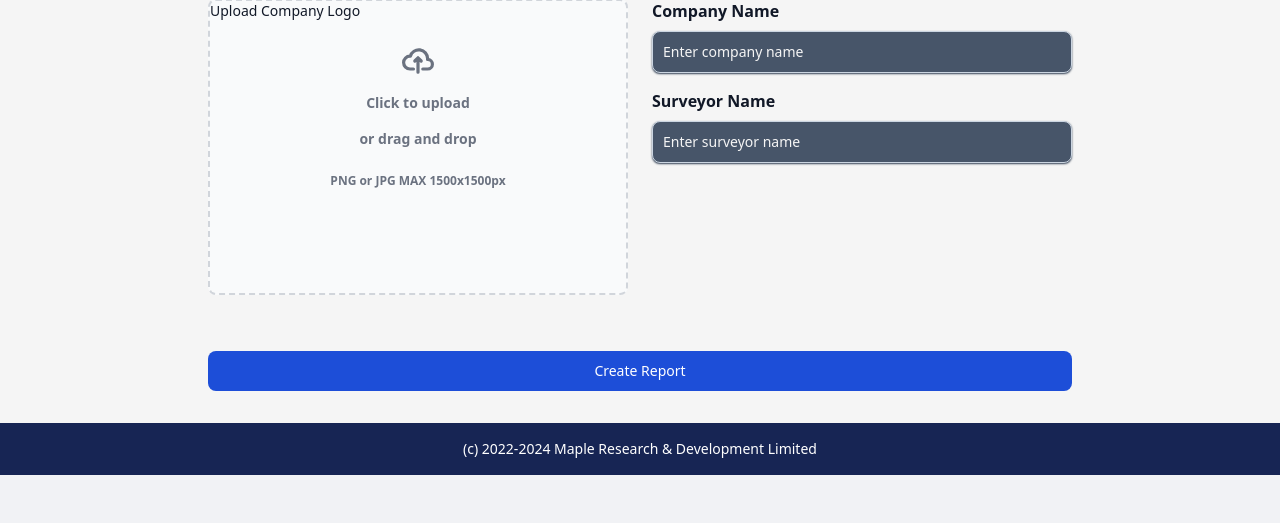
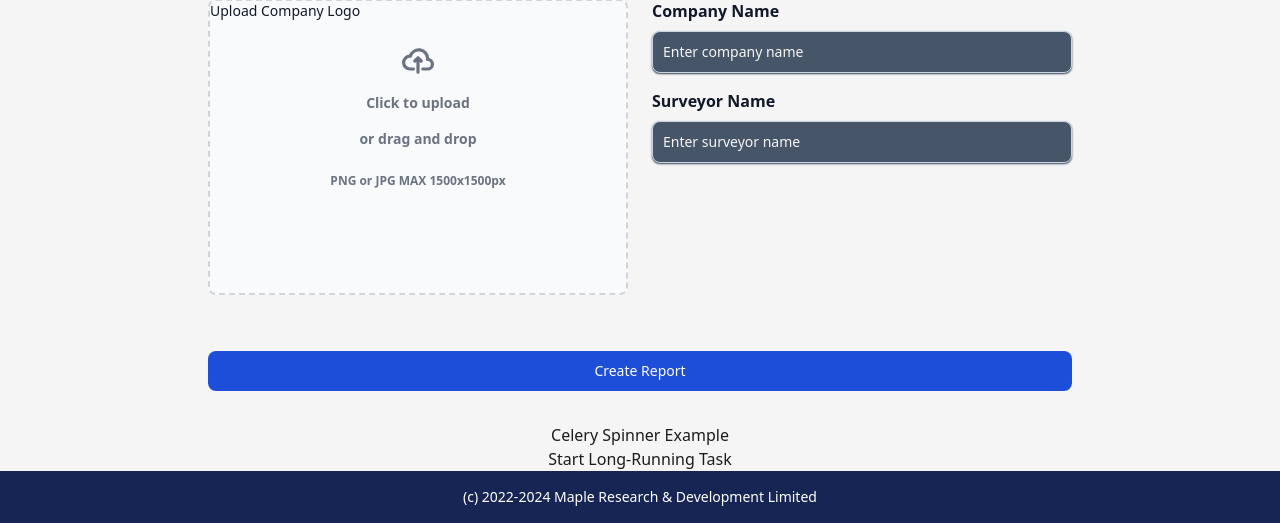
Before and after one commit to GreenCatInForest/md_app, a Django app: page /reports/report/ in a window 1280 px wide. Shown: the part 2087-2610 px from the top of the page. Before the commit the page ends 2562 px from the top, so only its background shows below. Run offline with Django 5.2, Linux system fonts and the light colour scheme; the visitor is signed in with stand-in values (Sample User, id 1); style sheets or scripts are compiled from the project's sources; parts of the project's set-up code (start-up, migrations or seed data) failed here and were passed over; some libraries are stand-ins or nearby versions.

Commit message:
set dummy spinner

```diff
--- a/reports/templates/reports/report.html
+++ b/reports/templates/reports/report.html
@@ -283,6 +283,15 @@
     </article>
 </div>
 
+<h1 style="text-align:center;">Celery Spinner Example</h1>
+<div style="text-align:center;">
+    <button id="start-button">Start Long-Running Task</button>
+</div>
+
+<div class="spinner" id="spinner"></div>
+
+<div id="result"></div>
+
 <!-- Include necessary scripts -->
 <script src="{% static 'js/datepicker.js' %}" defer></script>
 <script src="https://cdn.jsdelivr.net/npm/flowbite@2.5.1/dist/flowbite.min.js" defer></script>
@@ -446,7 +455,71 @@
             });
         });
 </script>
+<script>
+    document.getElementById('start-button').addEventListener('click', function() {
+        // Show the spinner
+        document.getElementById('spinner').style.display = 'block';
+        document.getElementById('result').innerHTML = '';
 
+        // Start the task via AJAX
+        fetch("{% url 'start_task' %}", {
+            method: 'POST',
+            headers: {
+                'Content-Type': 'application/json',
+                'X-CSRFToken': getCookie('csrftoken')  // Include CSRF token
+            },
+            body: JSON.stringify({})
+        })
+        .then(response => response.json())
+        .then(data => {
+            if (data.task_id) {
+                // Poll for task status
+                pollTask(data.task_id);
+            } else {
+                document.getElementById('spinner').style.display = 'none';
+                document.getElementById('result').innerHTML = 'Error starting task.';
+            }
+        });
+    });
+
+    function pollTask(taskId) {
+        const interval = setInterval(() => {
+            fetch(`/task-status/${taskId}/`)
+            .then(response => response.json())
+            .then(data => {
+                if (data.state === 'SUCCESS') {
+                    clearInterval(interval);
+                    document.getElementById('spinner').style.display = 'none';
+                    document.getElementById('result').innerHTML = data.result;
+                } else if (data.state === 'FAILURE') {
+                    clearInterval(interval);
+                    document.getElementById('spinner').style.display = 'none';
+                    document.getElementById('result').innerHTML = 'Task failed: ' + data.status;
+                } else {
+                    // Task is still running
+                    console.log(data.status);
+                }
+            });
+        }, 1000); // Poll every 1 second
+    }
+
+    // Function to get CSRF token from cookies
+    function getCookie(name) {
+        let cookieValue = null;
+        if (document.cookie && document.cookie !== '') {
+            const cookies = document.cookie.split(';');
+            for (let i = 0; i < cookies.length; i++) {
+                const cookie = cookies[i].trim();
+                // Does this cookie string begin with the name we want?
+                if (cookie.substring(0, name.length + 1) === (name + '=')) {
+                    cookieValue = decodeURIComponent(cookie.substring(name.length + 1));
+                    break;
+                }
+            }
+        }
+        return cookieValue;
+    }
+</script>
 
 
 {% endblock %}
--- a/reports/urls.py
+++ b/reports/urls.py
@@ -1,5 +1,5 @@
 from django.urls import path
-from .views import report_view, historical_reports_view, download_report, report_detail_view, manuals_view, manual_download
+from .views import report_view, historical_reports_view, download_report, report_detail_view, manuals_view, manual_download, start_task, task_status
 from django.conf import settings
 from django.conf.urls.static import static
 
@@ -12,4 +12,7 @@ urlpatterns = [
     path('download-report/<int:report_id>/', download_report, name='download_report'),
     path('manuals/', manuals_view, name='manuals'),
     path('manuals/download/<int:download_id>/', manual_download, name='manual_download'),
+    path('start-task/', start_task, name='start_task'),
+    path('task-status/<str:task_id>/', task_status, name='task_status'),
+
 ] + static(settings.MEDIA_URL, document_root=settings.MEDIA_ROOT)
--- a/reports/views.py
+++ b/reports/views.py
@@ -5,10 +5,10 @@ import re
 
 import pandas as pd
 from io import StringIO
-
+from celery.result import AsyncResult
 
 from django.shortcuts import render, HttpResponse, get_object_or_404
-from django.http import FileResponse, Http404
+from django.http import FileResponse, Http404, JsonResponse
 from django.utils import timezone
 from datetime import datetime, time, timedelta
 from django.utils._os import safe_join
@@ -26,6 +26,37 @@ from .utils.normalize_logger_serial import normalize_logger_serial
 from .utils.resize_and_save_image import resize_and_save_image
 from .utils.room_data import RoomData
 
+from .tasks import long_running_task
+
+
+def task_status(request, task_id):
+    result = AsyncResult(task_id)
+    if result.state == 'PENDING':
+        response = {
+            'state': result.state,
+            'status': 'Pending...'
+        }
+    elif result.state != 'FAILURE':
+        response = {
+            'state': result.state,
+            'status': result.info if result.info else 'Processing...'
+        }
+        if result.state == 'SUCCESS':
+            response['result'] = result.result
+    else:
+        # Something went wrong in the background job
+        response = {
+            'state': result.state,
+            'status': str(result.info),  # this is the exception raised
+        }
+    return JsonResponse(response)
+
+
+def start_task(request):
+    if request.method == 'POST':
+        task = long_running_task.delay()
+        return JsonResponse({'task_id': task.id})
+    return JsonResponse({'error': 'Invalid request'}, status=400)
 
 # Configure logging
 logging.basicConfig(level=logging.DEBUG)
```
Also changed, not shown: reports/tasks.py (added, +13 -0 lines).
